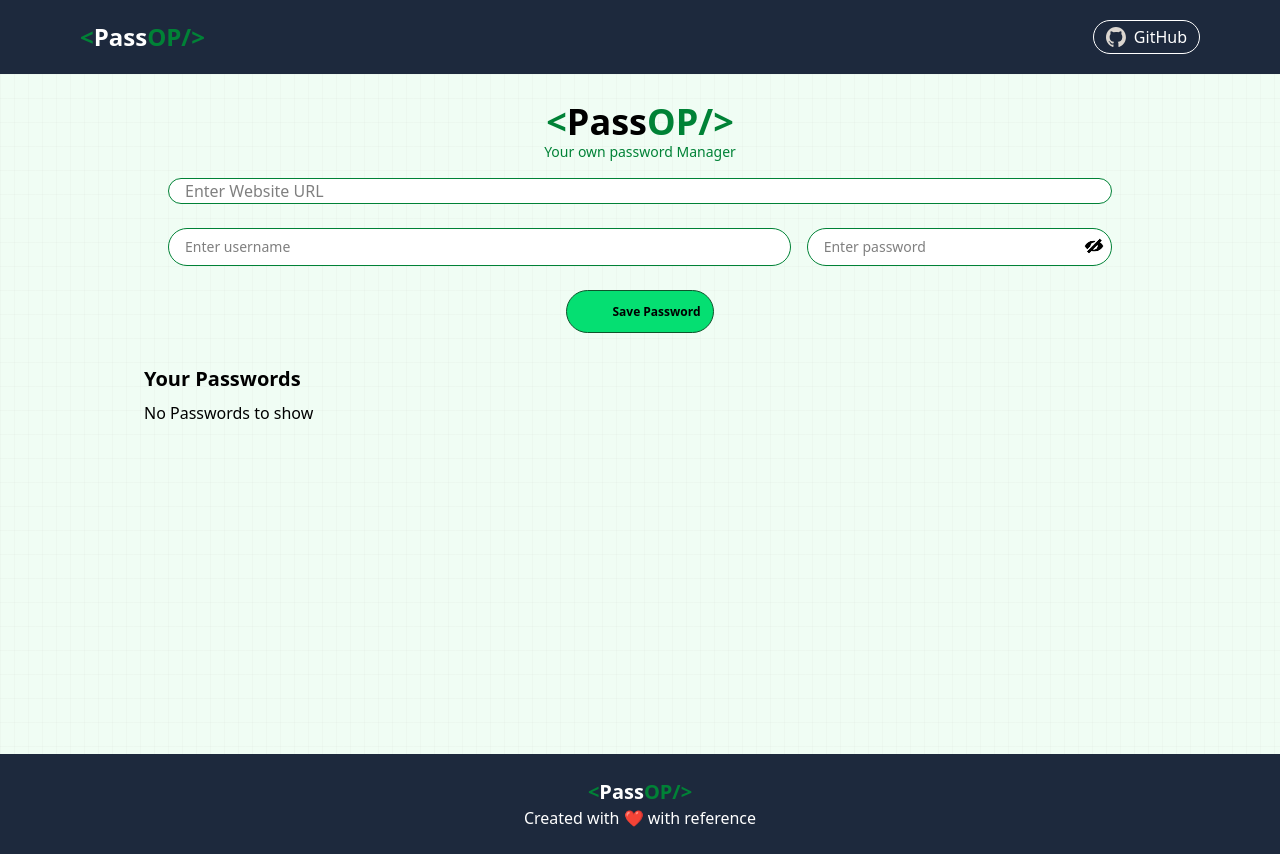
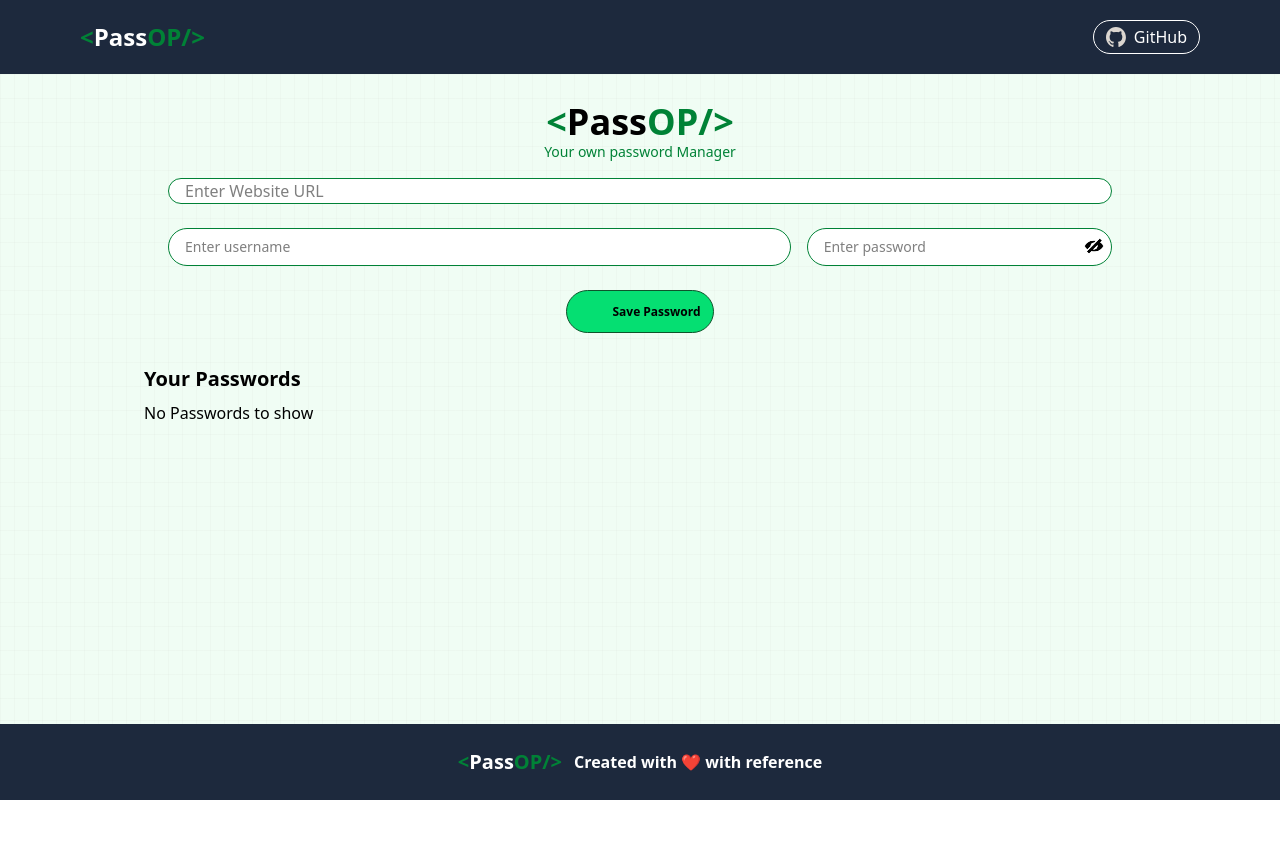
Before and after one commit to mohit-2102/Password-Manager, a React (Vite) app: page / in a window 1280 px wide. After the commit the page ends 800 px from the top, so only its background shows below. Built offline with nearby package versions, Linux system fonts and the light colour scheme; some icons are missing.

Commit message:
final commit

```diff
--- a/src/App.jsx
+++ b/src/App.jsx
@@ -9,7 +9,7 @@ function App() {
   return (
     <>
     <Navbar />
-    <div className='bg-green-50 bg-[linear-gradient(to_right,#8080800a_1px,transparent_1px),linear-gradient(to_bottom,#8080800a_1px,transparent_1px)] bg-[size:14px_24px] min-h-[85vh]'>
+    <div className='bg-green-50 bg-[linear-gradient(to_right,#8080800a_1px,transparent_1px),linear-gradient(to_bottom,#8080800a_1px,transparent_1px)] bg-[size:14px_24px] min-h-[78.5vh]'>
     <Manager />
     </div>
     <Footer />
--- a/src/components/Footer.jsx
+++ b/src/components/Footer.jsx
@@ -2,15 +2,22 @@ import React from 'react'
 
 const Footer = () => {
     return (
-        <div className="bg-slate-800 text-white text-center p-4 sm:p-6">
-            <div className="text-lg sm:text-xl font-bold">
+        <div className="fixed bottom-0 w-full bg-slate-800 text-white text-center p-4 sm:p-6">
+            {/* Logo */}
+            <div className="text-lg sm:text-xl font-bold flex justify-center gap-3 ">
+                <div className="flex justify-center gap-0 items-center">
+
                 <span className="text-green-700">&lt;</span>
                 Pass
                 <span className="text-green-700">OP/&gt;</span>
+                </div>
+
+            {/* Tagline */}
+            <div className="text-sm sm:text-base mt-0.5">
+                Created with ❤️ with reference
             </div>
-            <div className="text-sm sm:text-base">Created with ❤️ with reference</div>
+            </div>
         </div>
-
     )
 }
 
```
